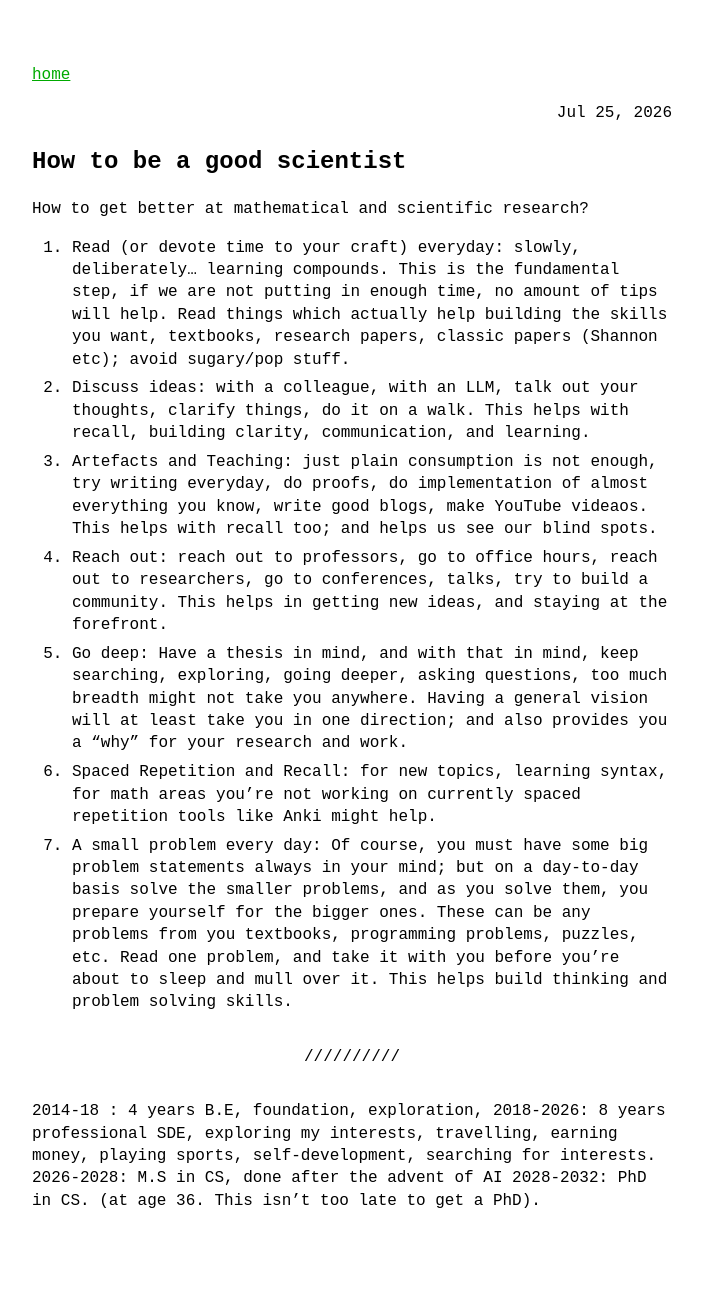
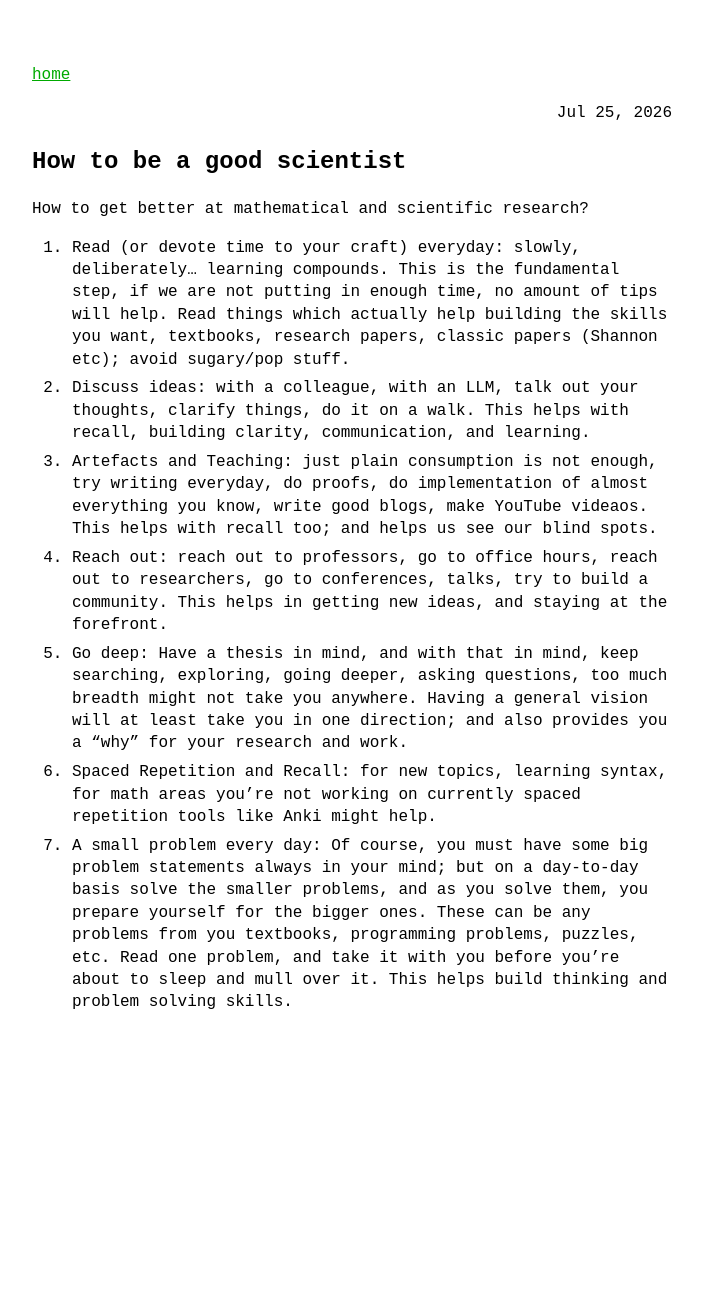
Before and after one commit to Verma314/verma314.github.io, a Jekyll site: the page built from _blog/2026-07-26-How-to-be-a-good-scientist.markdown, in a window 1280 px wide. Shown: the whole page, without its empty margins (288-990 px from the left). Built offline with Jekyll 4.4.1, drawn with Linux system fonts in a browser that asks for light colours; after the commit the page ends 1094 px from its top, so only the background shows below that.

Commit message:
Remove personal timeline from 'How to be a good scientist' post
Keep private life/education plan off the public blog (it duplicates plan.md).

Co-Authored-By: Claude Opus 4.8 <noreply@anthropic.com>

```diff
--- a/_blog/2026-07-26-How-to-be-a-good-scientist.markdown
+++ b/_blog/2026-07-26-How-to-be-a-good-scientist.markdown
@@ -15,9 +15,3 @@ How to get better at mathematical and scientific research?
 5. Go deep: Have a thesis in mind, and with that in mind, keep searching, exploring, going deeper, asking questions, too much breadth might not take you anywhere. Having a general vision will at least take you in one direction; and also provides you a "why" for your research and work.
 6. Spaced Repetition and Recall: for new topics, learning syntax, for math areas you're not working on currently spaced repetition tools like Anki might help.
 7. A small problem every day: Of course, you must have some big problem statements always in your mind; but on a day-to-day basis solve the smaller problems, and as you solve them, you prepare yourself for the bigger ones. These can be any problems from you textbooks, programming problems, puzzles, etc.  Read one problem, and take it with you before you're about to sleep and mull over it. This helps build thinking and problem solving skills.
-
-----
-2014-18 : 4 years B.E, foundation, exploration,
-2018-2026: 8 years professional SDE, exploring my interests, travelling, earning money, playing sports, self-development, searching for interests.
-2026-2028: M.S in CS, done after the advent of AI
-2028-2032:  PhD in CS. (at age 36. This isn't too late to get a PhD).
```
Also changed, not shown: 3 other files.
